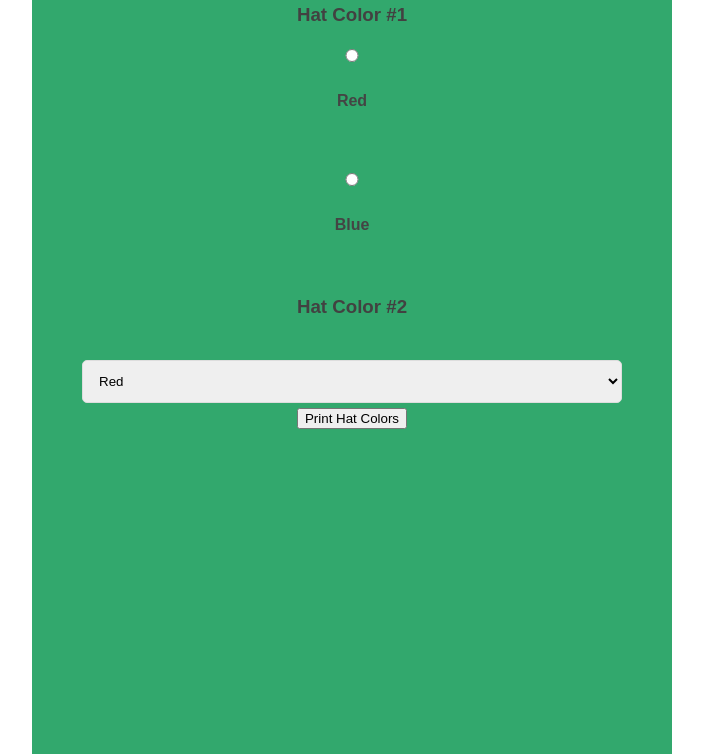
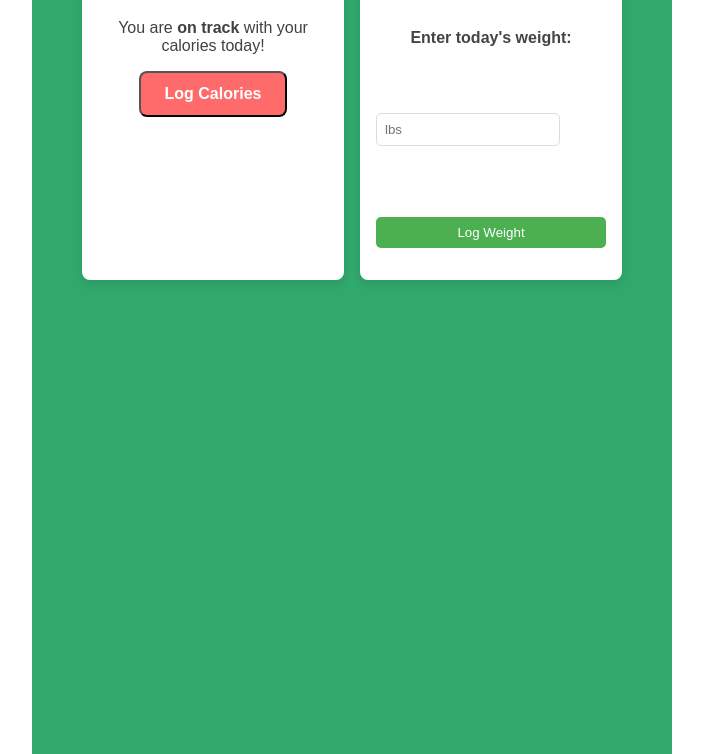
Before and after one commit to ddayan0/CMSC434---Phase-2.1, a plain HTML site: page index.html in a window 1280 px wide. Shown: the part 116-870 px from the top of the page, without its empty margins (288-991 px from the left). Drawn offline with Linux system fonts and the light colour scheme.

Commit message:
Added widgets on calorie page

```diff
--- a/index.html
+++ b/index.html
@@ -57,45 +57,28 @@
 
 
     <div id="Calories" class="tabcontent">
-      <h1>Choices</h1>
-      <h3>Hat Color #1</h3>
-      <form name="weightform">
-        <input type="radio" id="RadioRed" name="weight_opt" value="Red">
-        <label for="RadioRed">Red</label><br>
-        <input type="radio" id="RadioBlue" name="weight_opt" value="Blue">
-        <label for="RadioBlue">Blue</label><br>
-      </form>
 
-      <h3>Hat Color #2</h3>
-      <br>
-      <select name="timeframe" id="timeframe">
-        <option value="Red">Red</option>
-        <option value="Blue">Blue</option>
-      </select>
-      <br>
-      <button onclick="printHatColors()">Print Hat Colors</button>
-      <div id="hatColorsDisplay"></div>
-      <script>
-        function printHatColors() {
-          const radioButtons = document.getElementsByName('weight_opt');
-          let selectedRadioValue = '';
-          for (const radioButton of radioButtons) {
-            if (radioButton.checked) {
-              selectedRadioValue = radioButton.value;
-              break;
-            }
-          }
-          const selectedDropdownValue = document.getElementById('timeframe').value;
+      <div class="widget-small-container">
+        <!-- Calorie tracking widget -->
+        <div class="widget-small">
+          <h4>Calorie Tracking</h4>
+          <p>You are <strong>on track</strong> with your calories today!</p>
+          <button class="calorie-widget-button" onclick="openCity('Calories', this, 'grey')">Log Calories</button>
+        </div>
 
-          const hatColorsDiv = document.getElementById('hatColorsDisplay');
-          hatColorsDiv.innerHTML =
-            `
-        <p>First hat color: ${selectedRadioValue}</p>
-        <p>Second hat color: ${selectedDropdownValue}</p>
-        `;
-        }
-
-      </script>
+        <!-- Weight logging widget -->
+        <div class="widget-small">
+          <h4>Log Weight</h4>
+          <form>
+            <label for="weight">Enter today's weight:</label><br>
+            <input type="number" id="weight" name="weight" placeholder="lbs"
+              style="width: 80%; padding: 0.5rem; margin-top: 0.5rem;"><br><br>
+            <button type="button" onclick="logWeight()"
+              style="padding: 0.5rem 1rem; background-color: #4caf50; color: white; border: none; border-radius: 5px; cursor: pointer;">Log
+              Weight</button>
+          </form>
+          <p id="weightDisplay" style="margin-top: 1rem; color: #333;"></p>
+        </div>
 
     </div>
 
@@ -333,16 +316,6 @@
       </script>
     </div>
 
-
-
-
-
-
-
-
-
-
-
     <div id="Home" class="tabcontent">
       <h2>Welcome to Your Health Dashboard</h2>
       <!-- Home page widgets including important summarized information and easy interaction -->
```
